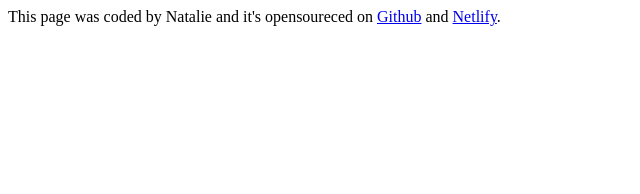
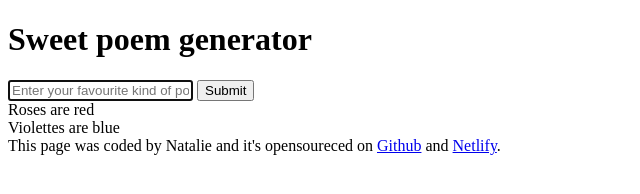
Before and after one commit to Cosmicgurl/Poem-generator, a plain HTML site: page index.html in a window 1280 px wide. Shown: the whole page, without its empty margins (0-640 px from the left). Drawn offline with Linux system fonts and the light colour scheme.

Commit message:
Added basic structure

```diff
--- a/index.html
+++ b/index.html
@@ -7,6 +7,20 @@
   <title>Poem generator</title>
 </head>
 <body>
+  <header>
+    <h1>Sweet poem generator</h1>
+  </header>
+  <main>
+    <form action="">
+      <input type="text" placeholder="Enter your favourite kind of poem..." autofocus required>
+      <input type="submit" />
+    </form>
+    <div>
+      Roses are red
+    </br>
+    Violettes are blue
+    </div>
+  </main>
   <footer>
     This page was coded by Natalie and it's opensoureced on <a href="https://github.com/Cosmicgurl/Poem-generator"target=_blank>Github</a> and <a href="https://ai-sweet-poems-generator.netlify.app/"target=_blank>Netlify</a>.
   </footer>
```
